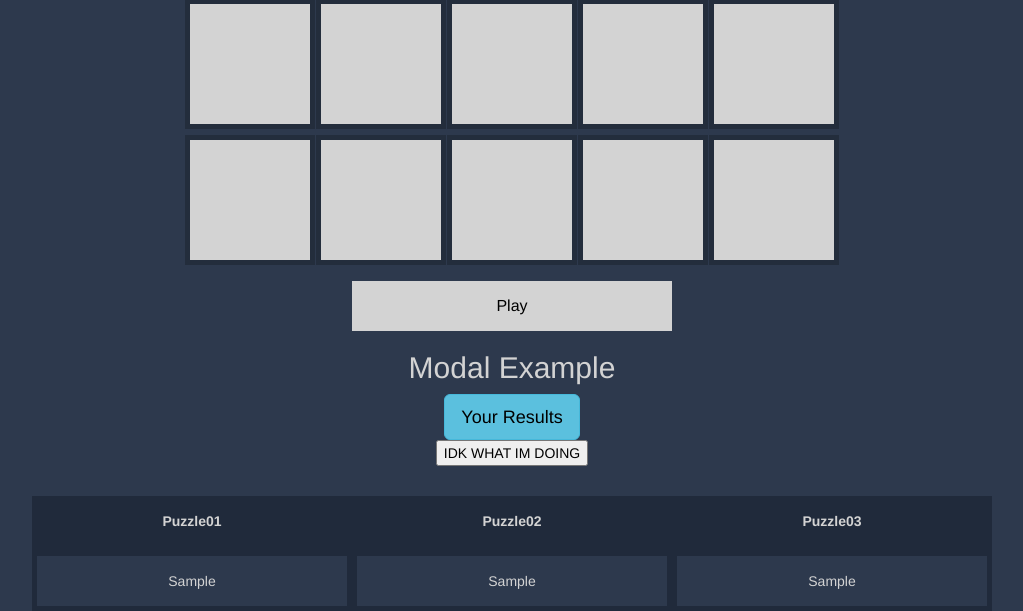
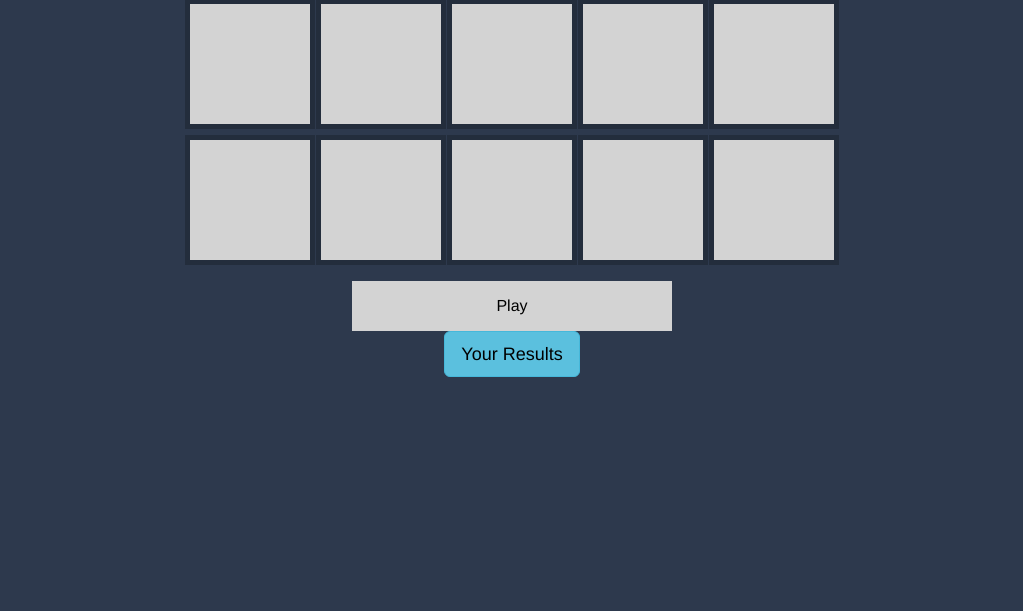
Before and after one commit to jakobdorian/CITS3403-Project, a Flask app: page / in a window 1280 px wide. Shown: the part 687-1298 px from the top of the page, without its empty margins (128-1151 px from the left). After the commit the page ends 1064 px from the top, so only its background shows below. Run offline with Flask 2, Linux system fonts and the light colour scheme; tables that the repository leaves empty hold one stand-in row (values such as "Sample post"); some libraries are stand-ins or nearby versions.

Commit message:
Tidying Up Game

```diff
--- a/app/static/js/game.js
+++ b/app/static/js/game.js
@@ -202,6 +202,8 @@ function checker(arr1,arr2,id){
             a.onclick = function(){shareRes(score1, G1C1, G1C2, score2, G2C1, G2C2, score3, G3C1, G3C2, finalScore);}
             footer.appendChild(a)
 
+
+
         }
     }
 }
@@ -321,17 +323,4 @@ function shareRes(res1, res1a, res1b, res2, res2a, res2b, res3, res3a, res3b, re
 
 }
 
-function testBackend(){
-    //TESTING
-    console.log("Hello world")
-    const sendPuzzle= JSON.stringify(patternTest) //Stringify converts a JS value to JSON
-    window.alert(sendPuzzle)
-    $.ajax({
-        url:"/update_puzzle",
-        type:"POST",
-        contentType: "application/json",
-        data: JSON.stringify(sendPuzzle)
-    });
-
-}
 window.onload = createfn();
--- a/app/templates/game.html
+++ b/app/templates/game.html
@@ -7,7 +7,6 @@
   <script src = "{{ url_for('static', filename='js/game.js') }}"></script>
 
   <div class="container">
-    <h2>Modal Example</h2>
     <!-- Trigger the modal with a button -->
     <button type="button" class="btn btn-info btn-lg" data-toggle="modal" data-target="#myModal">Your Results</button>
 
@@ -40,7 +39,6 @@
           <div class = 'summaryRes' id = 'summary'>
           </div>
           <div class="modal-footer" id = 'footer'>
-            <!--<button type="button" class="btn btn-default">SHARE</button>-->
           </div>
         </div>
 
@@ -48,28 +46,6 @@
     </div>
 
   </div>
-  <!-- MORE TESTING-->
-  <form action = "/update_puzzle", methods = "post">
-    <button id = "testing01" type = 'button' type ='submit' onclick ="testBackend()"> IDK WHAT IM DOING </button>
-  </form>
-  <table >
-    <thead>
-        <tr>
-            <th> Puzzle01 </th>
-            <th> Puzzle02 </th>
-            <th> Puzzle03 </th>
-        </tr>
-    </thead>
-    <tbody>
-        {% for puzzle in puzzles %}
-            <tr>
-                <td> {{ puzzle.puzzle01 }} </td>
-                <td> {{ puzzle.puzzle02 }} </td>
-                <td> {{ puzzle.puzzle03 }}</td>
-            </tr>
-        {% endfor %}
-    </tbody>
-</table>
 
 </body>
 
```
Also changed, not shown: app.db, app/static/css/stylesheet.css (line endings or trailing spaces).
